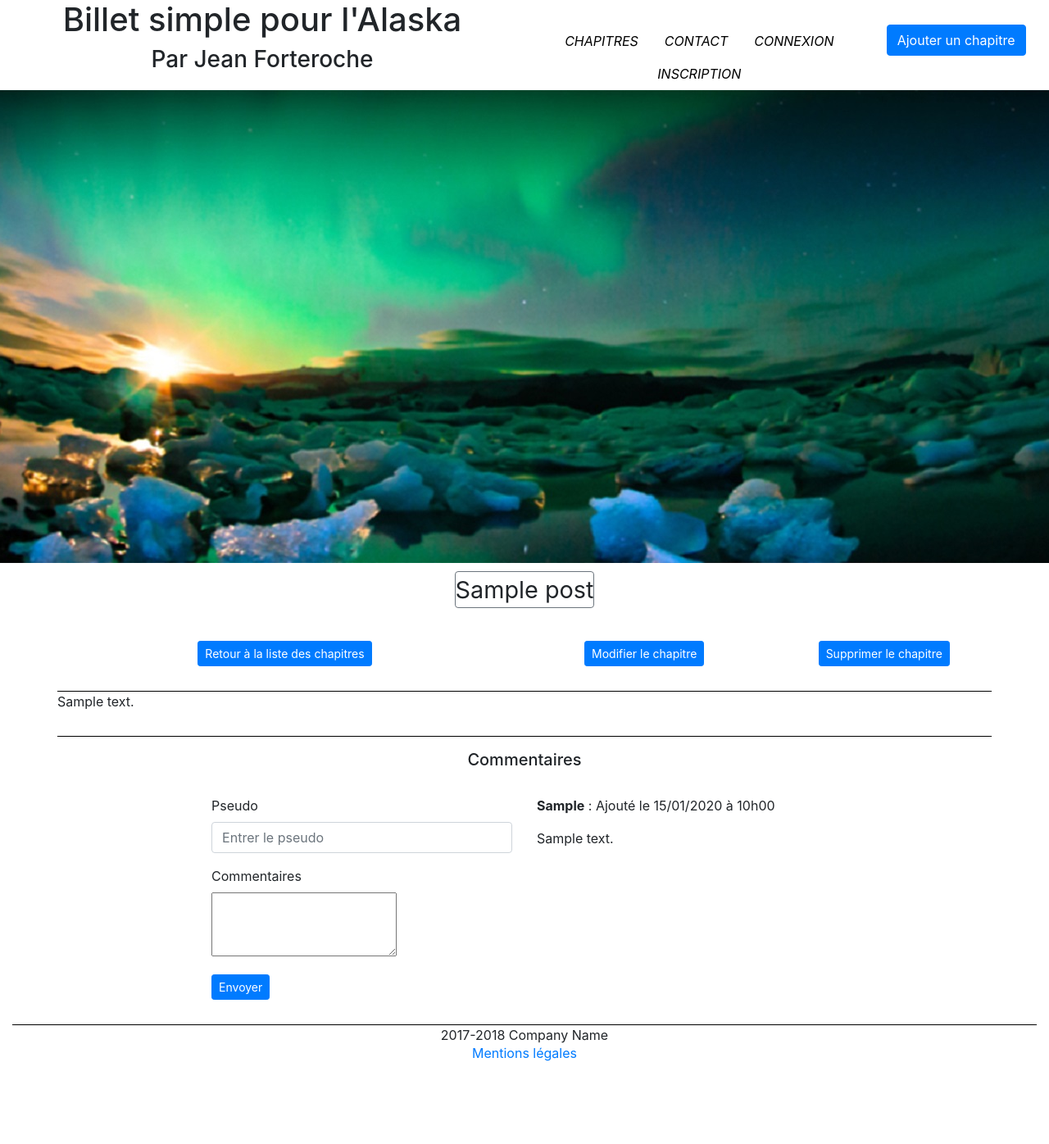
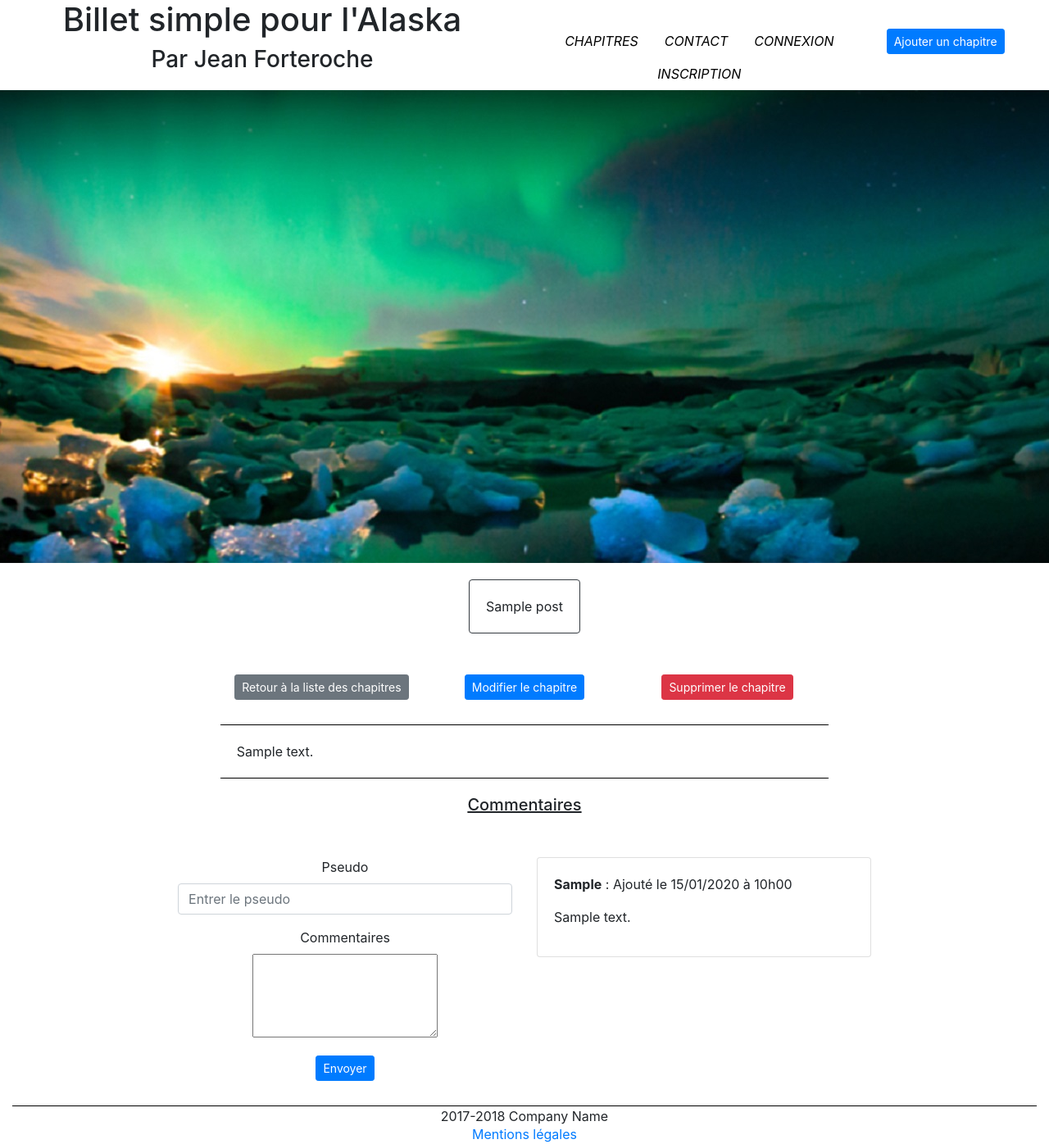
Before and after one commit to Bloodyhands/Bloody, a PHP site: page /index.php?action=post&id=1 in a window 1280 px wide; the page is wider, and only the part inside the window is pictured. Shown: that part at 82% size. Before the commit the page ends 1295 px from the top of that part, so only its background shows below. Run offline with PHP 8.4, Linux system fonts and the light colour scheme; tables that the repository leaves empty or names only in its code hold one stand-in row (values such as "Sample post"); some libraries are stand-ins or nearby versions.

Commit message:
modification du css

```diff
--- a/public/css/style.css
+++ b/public/css/style.css
@@ -12,25 +12,21 @@ nav a
 }
 #add_post
 {
-	margin-top: 30px;
+	margin-top: 35px;
 }
 #page_title
 {
-	font-size: 1.8em;
-	margin: 10px 0 10px 0;
+	padding: 20px;
 }
 
 /*------CSS Post------*/
 #chapters_list
 {
-	border: 1px black solid;
-	margin: 0 5px 5px 5px;
+	padding: 10px;
 }
-#chapter_button
+#publication_date
 {
-	justify-content: center;
-	display: flex;
-	margin-bottom: 5px;
+	font-size: 0.9em;
 }
 #chapter_return, #chapter_update, #chapter_delete
 {
@@ -41,13 +37,12 @@ nav a
 {
 	border-top: 1px solid black;
 	border-bottom: 1px solid black;
-	padding-bottom: 30px;
+	padding: 20px;
 }
-
-/*------CSS pagination------*/
-#pagination
+#comment_post_title
 {
-	margin-top: 20px;
+	padding: 20px;
+	text-decoration: underline;
 }
 
 /*------CSS footer------*/
@@ -62,11 +57,11 @@ footer p
 #contact_bio
 {
 	border-bottom: 1px solid black;
-	margin-bottom: 10px;
+	margin-bottom: 20px;
 }
 #contact_name
 {
 	border-top: 1px solid black;
 	margin-top: 5px;
-	padding-top: 5px;
+	padding-top: 20px;
 }
--- a/views/backend/registrationView.php
+++ b/views/backend/registrationView.php
@@ -31,12 +31,10 @@
 			<label for="Title">Mot de passe</label>
 			<input type="text" class="form-control" id="password" name="password">
 		</div>
-	<div class="form-group col-8">
-		<label for="Title">Retaper votre mot de passe</label>
-		<input type="text" class="form-control" id="password" name="password">
 	</div>
+	<div id="registration" class="text-center">
+		<button type="submit" class="btn btn-primary mb-2">S'inscrire</button>
 	</div>
-	<button type="submit" class="btn btn-primary mb-2">S'inscrire</button>
 </form>
 
 <?php $content = ob_get_clean(); ?>
--- a/views/frontend/postView.php
+++ b/views/frontend/postView.php
@@ -2,19 +2,18 @@
 
 <?php ob_start(); ?>
 <div class="row justify-content-center" id="subtitle_post">
-	<div class="col-6">
-		<div id="chapter_return" class="text-center"><a class="btn btn-primary btn-sm" href="index.php" role="button">Retour à la liste des chapitres</a></div>
+	<div class="col-4">
+		<div id="chapter_return" class="text-center"><a class="btn btn-secondary btn-sm" href="index.php" role="button">Retour à la liste des chapitres</a></div>
 	</div>
-	<div class="col-3">
+	<div class="col-4">
 		<div id="chapter_update" class="text-center"><a class="btn btn-primary btn-sm" href="index.php?action=updatePost&id=<?= $post['id']?>" role="button">Modifier le chapitre</a></div>
 	</div>
-	<div class="col-3">
-		<div id="chapter_delete" class="text-center"><a class="btn btn-primary btn-sm" href="index.php?action=deletePost&id=<?= $post['id']?>" role="button">Supprimer le chapitre</a></div>
+	<div class="col-4">
+		<div id="chapter_delete" class="text-center"><a class="btn btn-danger btn-sm" href="index.php?action=deletePost&id=<?= $post['id']?>" role="button">Supprimer le chapitre</a></div>
 	</div>
-	<div class="col-12">
-	<p class="text-justify" id="content_post">
-		<?= nl2br(htmlspecialchars($post['content'])) ?>
-	</p>
+	<div class="col-12 text-justify" id="content_post">
+		<?= html_entity_decode(nl2br(htmlspecialchars($post['content']))) ?>
+	</div>
 </div>
 <div class="row justify-content-center">
 	<div class="col-12">
@@ -22,29 +21,35 @@
 	</div>
 	<div class="col-6">
 		<form action="index.php?action=addComment&id=<?= $post['id'] ?>" method="post">
-		<div class="form-group">
+			<div class="form-group text-center">
 				<label for="pseudo">Pseudo</label>
 				<input type="text" class="form-control" id="pseudo" name="pseudo" placeholder="Entrer le pseudo">
 			</div>
-		<div class="form-group">
+			<div class="form-group text-center">
 				<label for="comment">Commentaires</label><br>
-			<textarea class="textarea" id="comment" name="comment" rows="3"></textarea>
+				<textarea class="textarea" id="comment" name="comment" rows="4"></textarea>
 			</div>
+			<div id="send" class="text-center">
 				<button type="submit" class="btn btn-primary btn-sm">Envoyer</button>
+			</div>
 		</form>
 	</div>
 	<div class="col-6">
+		<div class="card">
+			<div class="card-body">
 				<?php
 				while ($comment = $comments->fetch())
 				{
 				?>
 				<p><strong><?= htmlspecialchars($comment['pseudo']) ?></strong> : Ajouté le <?= $comment['comment_date_fr'] ?></p>
-		<p><?= nl2br(htmlspecialchars($comment['comment'])) ?></p>
+				<p><?= html_entity_decode(nl2br(htmlspecialchars($comment['comment']))) ?></p>
 				<?php
 				}
 				?>
 			</div>
 		</div>
+	</div>
+</div>
 <?php $content = ob_get_clean(); ?>
 
 <?php require('views\frontend\template.php'); ?>
--- a/views/frontend/template.php
+++ b/views/frontend/template.php
@@ -32,7 +32,7 @@
             </nav>
           </div>
           <div class="col-2">
-            <a class="btn btn-primary" href="index.php?action=addPost" role="button" id="add_post">Ajouter un chapitre</a>
+            <a class="btn btn-primary btn-sm" href="index.php?action=addPost" role="button" id="add_post">Ajouter un chapitre</a>
           </div>
         </div>
 
@@ -45,9 +45,11 @@
      <section>
       <div class="container">
         <div class="row justify-content-center" id="page_title">
-            <span class="border border-secondary rounded">
-              <?= $title ?>
-            </span>
+            <div class ="card border-dark text-center">
+              <div class="card-body">
+                <?= $title ?>
+              </div>
+            </div>
         </div>
         <div class="row justify-content-center">
           <?= $content ?>
```
Also changed, not shown: views/backend/addPostView.php (+10 -8 lines), views/backend/editPostView.php (+6 -4 lines), views/frontend/allPostsView.php (+7 -3 lines). Lines whose indentation alone changed are shown as unchanged.
